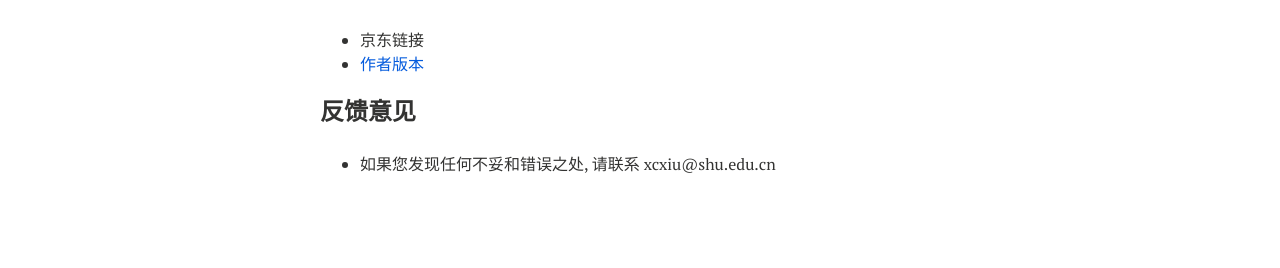
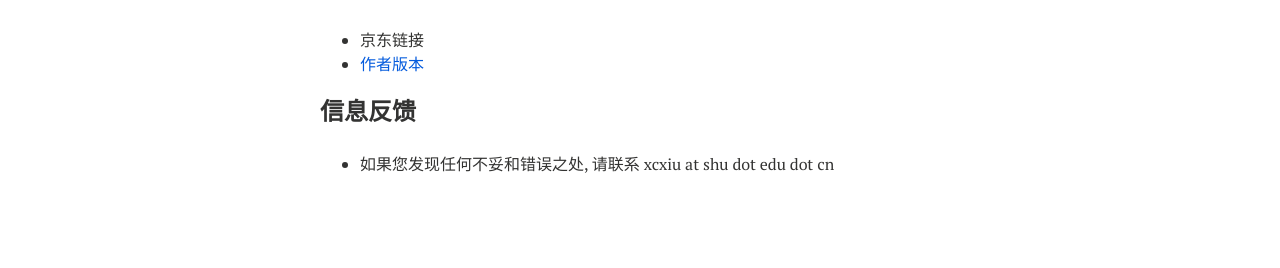
Before and after one commit to xianchaoxiu/xianchaoxiu.github.io, a Jekyll site: the page built from chinese/books/OPT/index.md, in a window 1280 px wide. Shown: the part 711-979 px from the top of the page. Built offline with Jekyll 4.4.1, drawn with Linux system fonts in a browser that asks for light colours; nearby versions of some CDN libraries.

Commit message:
Update index.md

```diff
--- a/chinese/books/OPT/index.md
+++ b/chinese/books/OPT/index.md
@@ -29,5 +29,5 @@ share: false
 * 京东链接 <br>
 * <a href="../OPT/黎曼流形稀疏优化.pdf" class="textlink" target="_blank"> 作者版本 <br>
 
-### 反馈意见
-* 如果您发现任何不妥和错误之处, 请联系 xcxiu@shu.edu.cn
+### 信息反馈
+* 如果您发现任何不妥和错误之处, 请联系 xcxiu at shu dot edu dot cn
```
